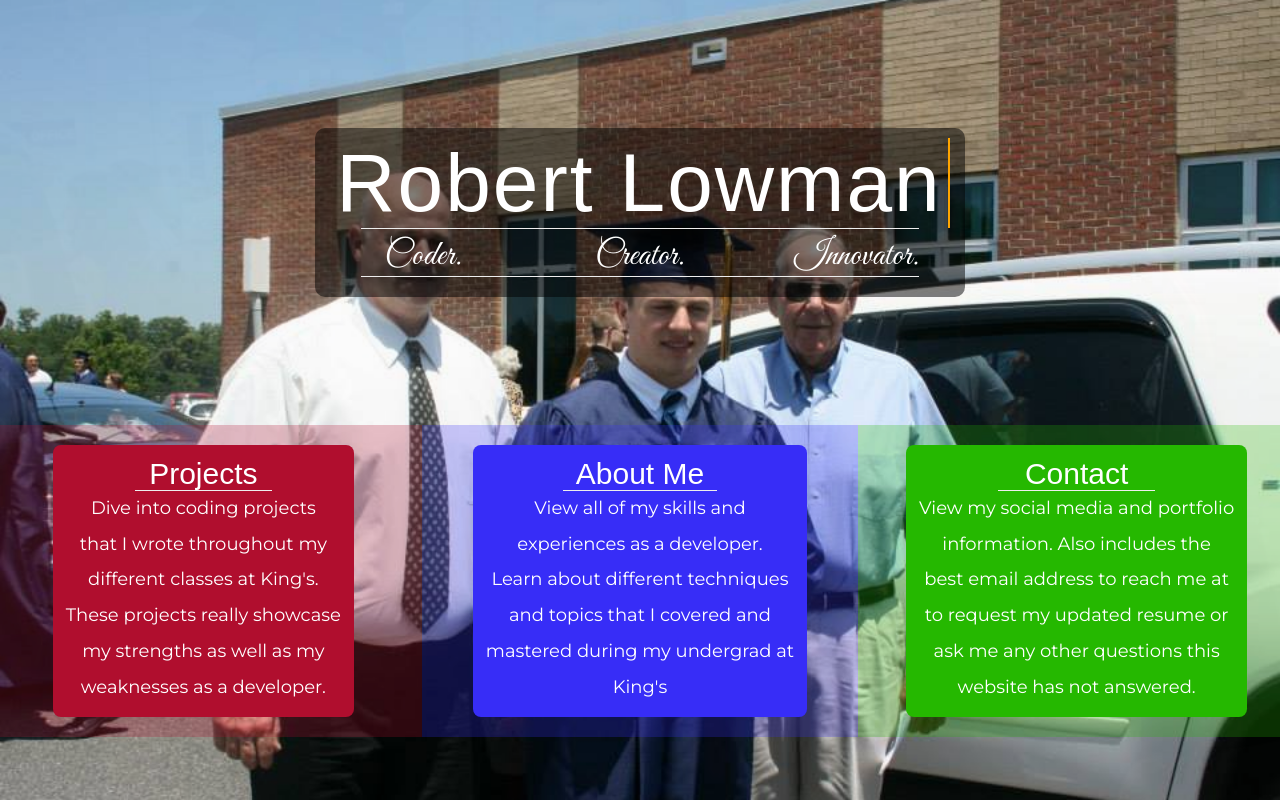
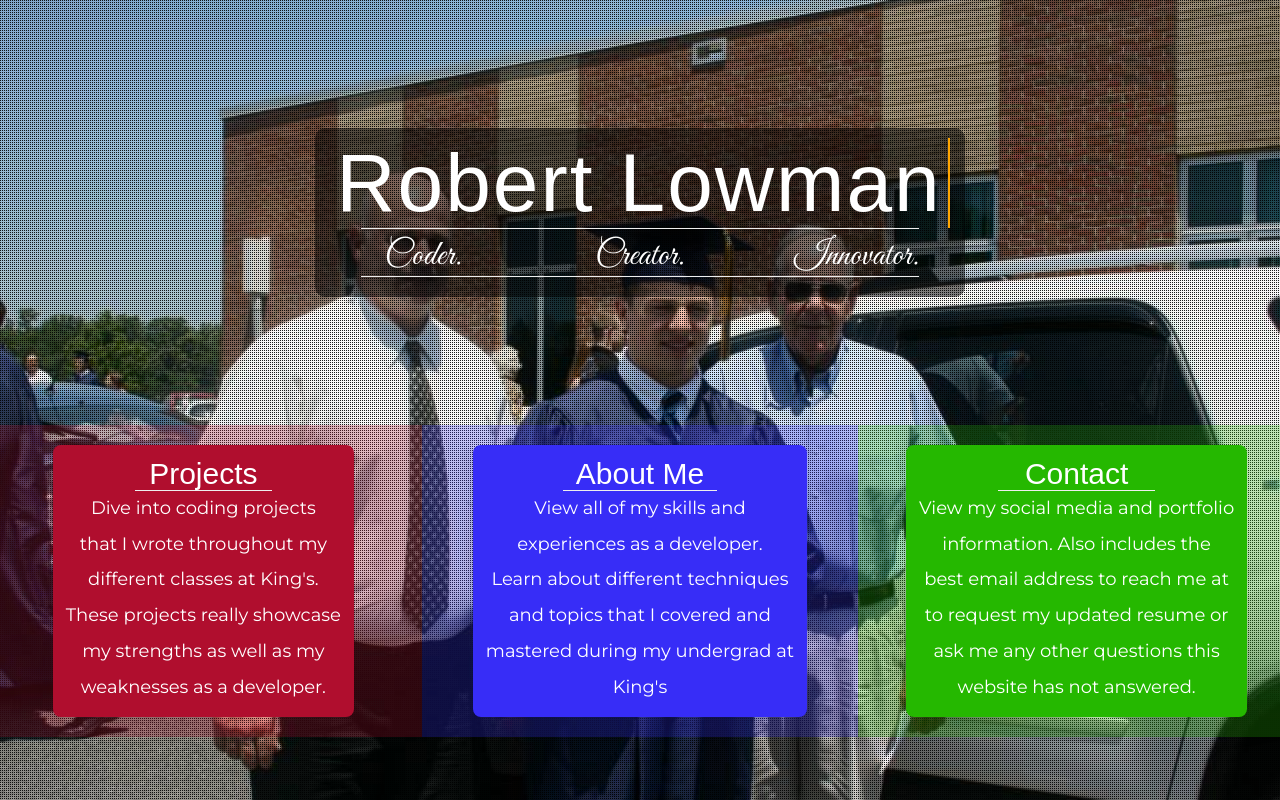
Before and after one commit to rlowman/RobertWebsite, a Django app: page / in a window 1280 px wide. Run offline with Django 3.2, Linux system fonts and the light colour scheme; some libraries are stand-ins or nearby versions; some web fonts are replaced.

Commit message:
fixed image

```diff
--- a/mysite/static/css/style1.css
+++ b/mysite/static/css/style1.css
@@ -9,7 +9,7 @@
 }
 .cb-slideshow:after {
     content: '';
-    background-image: transparent url("../images/pattern.png") repeat top left;
+    background: transparent url("../images/pattern.png") repeat top left;
 }
 .cb-slideshow li span {
     width: 100%;
@@ -23,7 +23,7 @@
     background-repeat: none;
     opacity: 0;
     z-index: 0;
-	       -webkit-backface-visibility: hidden;
+	      -webkit-backface-visibility: hidden;
     -webkit-animation: imageAnimation 72s linear infinite 0s;
     -moz-animation: imageAnimation 72s linear infinite 0s;
     -o-animation: imageAnimation 72s linear infinite 0s;
```
